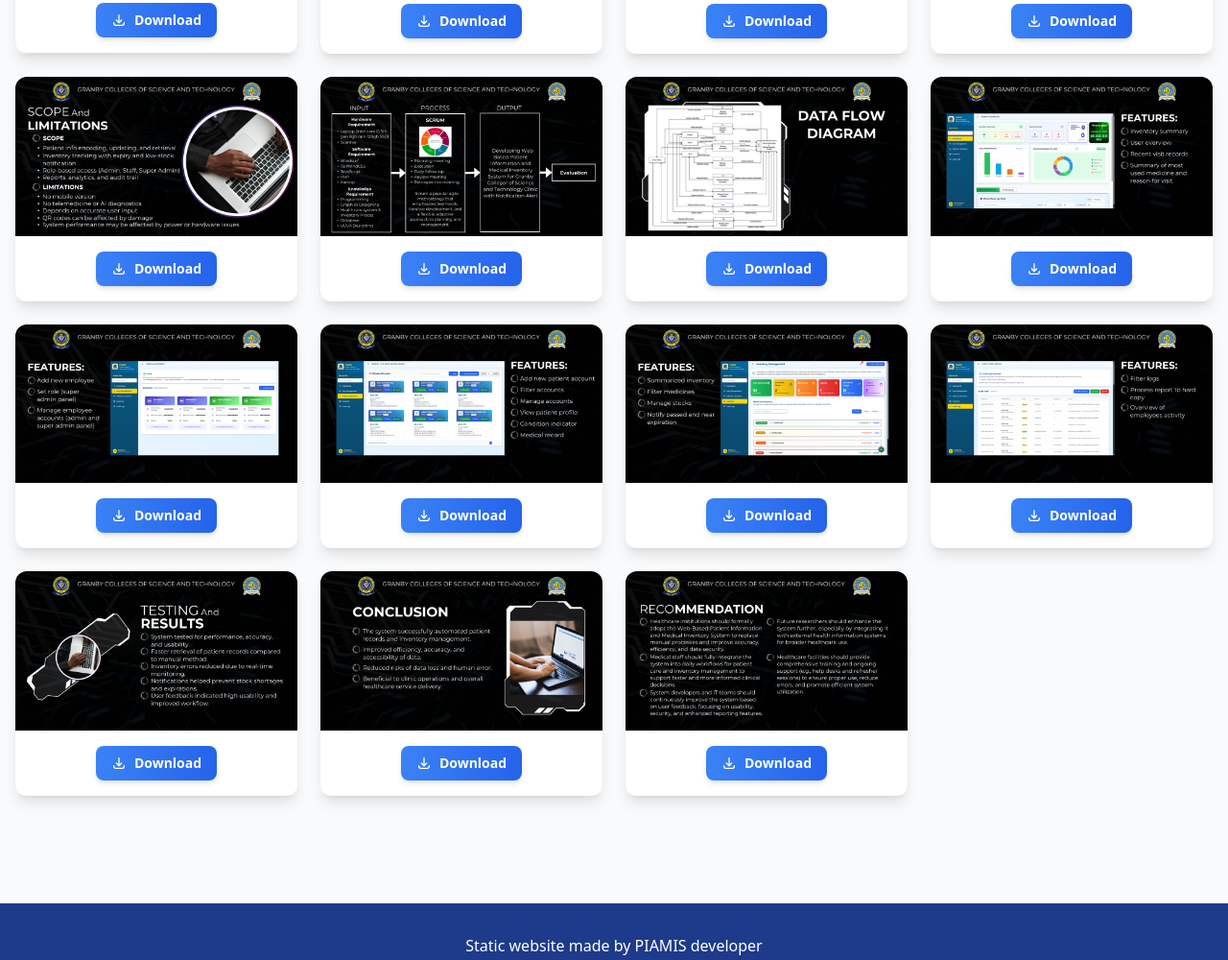
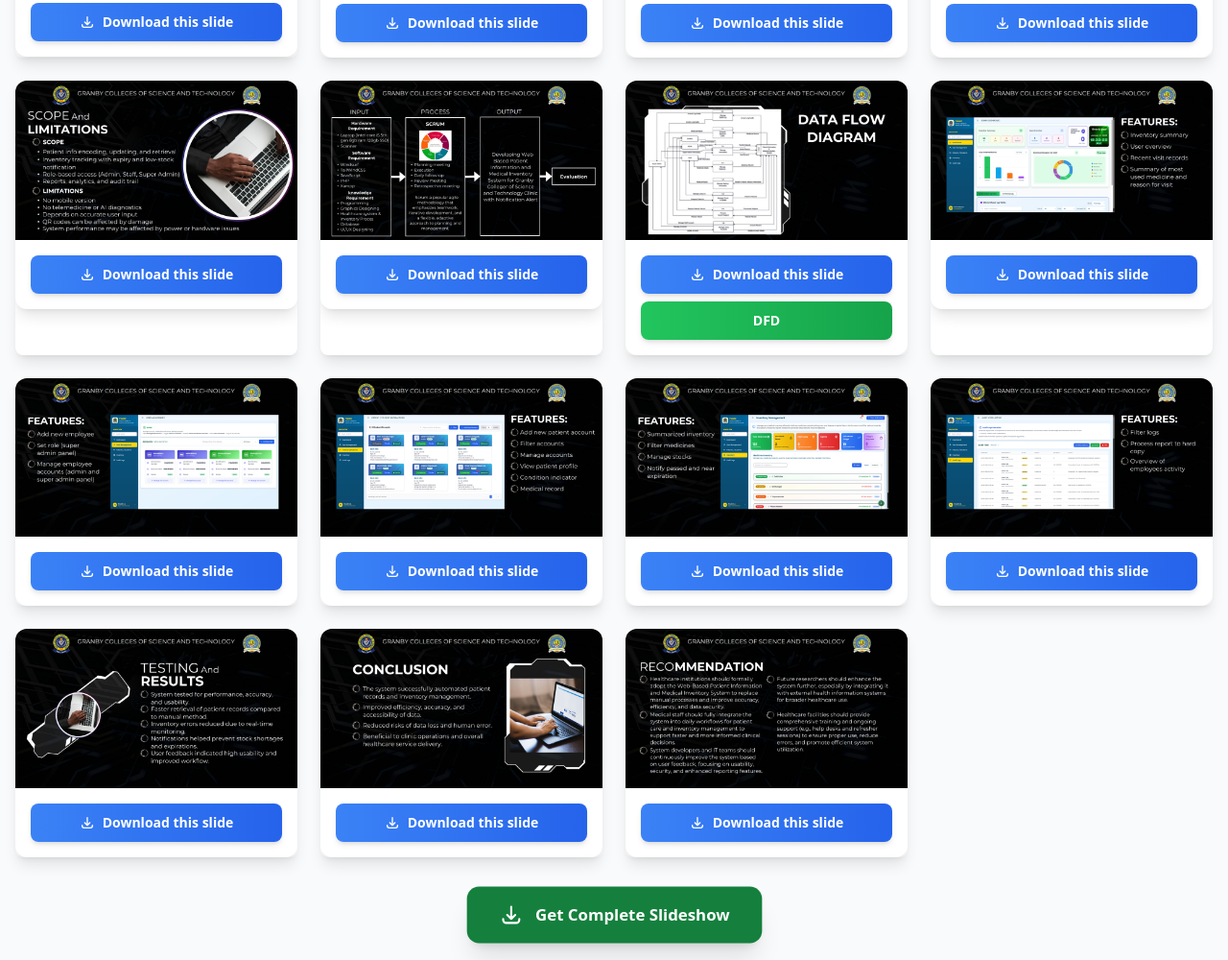
Before and after one commit to 04DEYB12/piamis-symposium, a website: page index.html in a window 1280 px wide. Shown: the part 1133-2133 px from the top of the page at 96% size. Drawn offline with Linux system fonts and the light colour scheme.

Commit message:
download DFD, whole ppt

```diff
--- a/index.html
+++ b/index.html
@@ -6,6 +6,12 @@
     <title>Granby | PIAMIS</title>
     <link rel="icon" type="image/png" href="assets/PIAMISLOGO.png">
     <link rel="stylesheet" href="dist/output.css">
+    <style>
+        @keyframes breathe {
+            0%, 100% { transform: scale(1); }
+            50% { transform: scale(1.05); }
+        }
+    </style>
 </head>
 <body class="body-font bg-gray-50">
     <!-- Hero Section -->
@@ -80,6 +86,15 @@
         <div class="grid grid-cols-1 sm:grid-cols-2 md:grid-cols-3 lg:grid-cols-4 gap-6" id="photoGallery">
             <!-- Photos will be dynamically loaded here -->
         </div>
+
+        <div class="text-center mt-8">
+            <a href="assets/ppt/PIAMIS Symposium.pptx" download class="inline-flex items-center px-8 py-4 bg-green-700 hover:bg-green-800 text-white font-bold rounded-xl shadow-xl hover:shadow-2xl transition-all duration-300 animate-pulse transform hover:scale-110" style="animation: breathe 2s ease-in-out infinite;">
+                <svg class="w-6 h-6 mr-3" fill="none" stroke="currentColor" viewBox="0 0 24 24">
+                    <path stroke-linecap="round" stroke-linejoin="round" stroke-width="2" d="M4 16v1a3 3 0 003 3h10a3 3 0 003-3v-1m-4-4l-4 4m0 0l-4-4m4 4V4"></path>
+                </svg>
+                Get Complete Slideshow
+            </a>
+        </div>
     </main>
 
     <!-- Footer -->
@@ -117,12 +132,15 @@
 
                         <!-- Info Section -->
                         <div class="p-4 text-center">
-                            <a href="assets/ppt/${i}.png" download class="inline-flex items-center space-x-2 bg-gradient-to-r from-blue-500 to-blue-600 hover:from-blue-600 hover:to-blue-700 text-white text-sm font-semibold px-4 py-2 rounded-lg shadow-md hover:shadow-lg transform hover:-translate-y-0.5 transition-all duration-200">
-                                <svg class="w-4 h-4" fill="none" stroke="currentColor" viewBox="0 0 24 24">
-                                    <path stroke-linecap="round" stroke-linejoin="round" stroke-width="2" d="M4 16v1a3 3 0 003 3h10a3 3 0 003-3v-1m-4-4l-4 4m0 0l-4-4m4 4V4"></path>
-                                </svg>
-                                <span>Download</span>
-                            </a>
+                            <div class="flex flex-col space-y-2">
+                                <a href="assets/ppt/${i}.png" download class="inline-flex items-center justify-center space-x-2 bg-gradient-to-r from-blue-500 to-blue-600 hover:from-blue-600 hover:to-blue-700 text-white text-sm font-semibold px-4 py-2 rounded-lg shadow-md hover:shadow-lg transform hover:-translate-y-0.5 transition-all duration-200 h-10">
+                                    <svg class="w-4 h-4" fill="none" stroke="currentColor" viewBox="0 0 24 24">
+                                        <path stroke-linecap="round" stroke-linejoin="round" stroke-width="2" d="M4 16v1a3 3 0 003 3h10a3 3 0 003-3v-1m-4-4l-4 4m0 0l-4-4m4 4V4"></path>
+                                    </svg>
+                                    <span>Download this slide</span>
+                                </a>
+                                ${i === 7 ? '<a href="assets/ppt/DFD.png" download class="inline-flex items-center justify-center space-x-2 bg-gradient-to-r from-green-500 to-green-600 hover:from-green-600 hover:to-green-700 text-white text-sm font-semibold px-4 py-2 rounded-lg shadow-md hover:shadow-lg transform hover:-translate-y-0.5 transition-all duration-200 h-10">DFD</a>' : ''}
+                            </div>
                         </div>
                     </div>
                 `;
```
Also changed, not shown: assets/ppt/DFD.png (added), dist/output.css, 1 other file.
